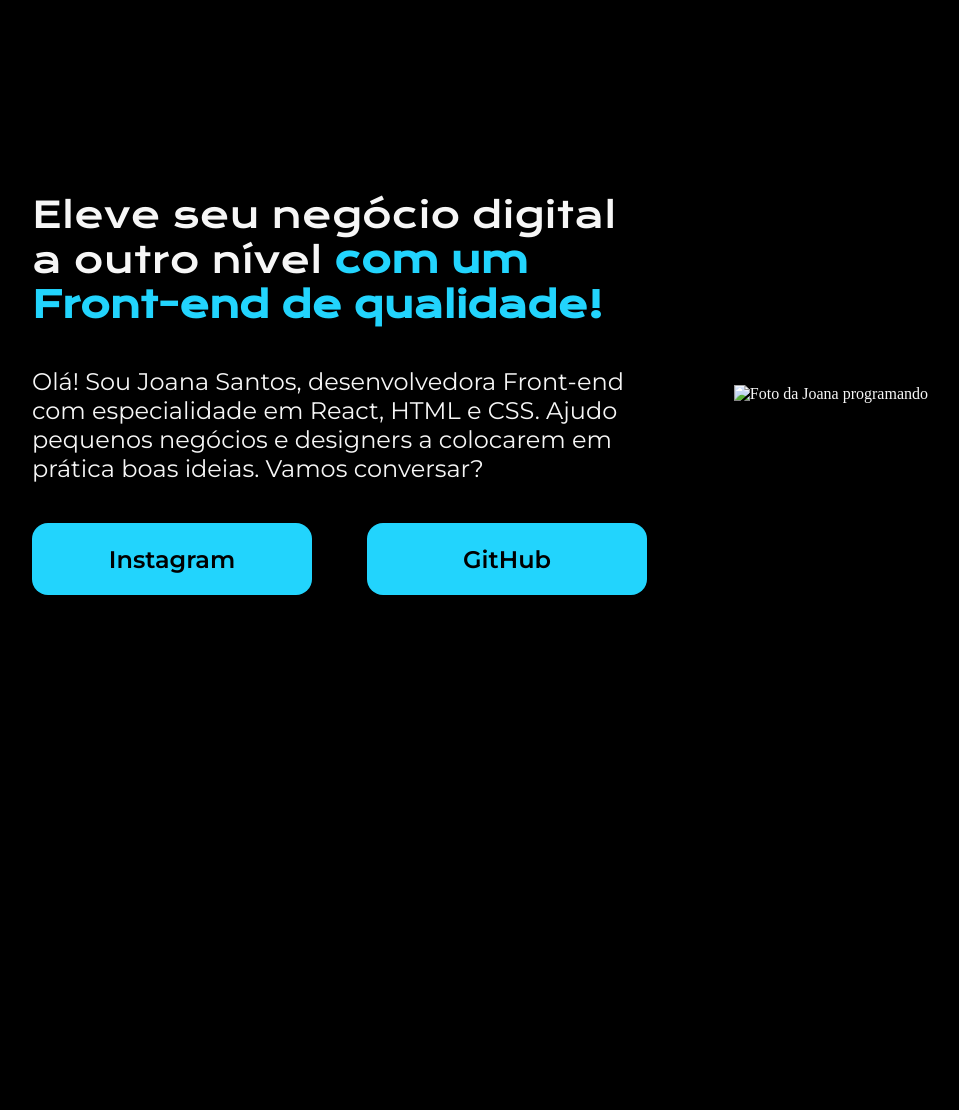
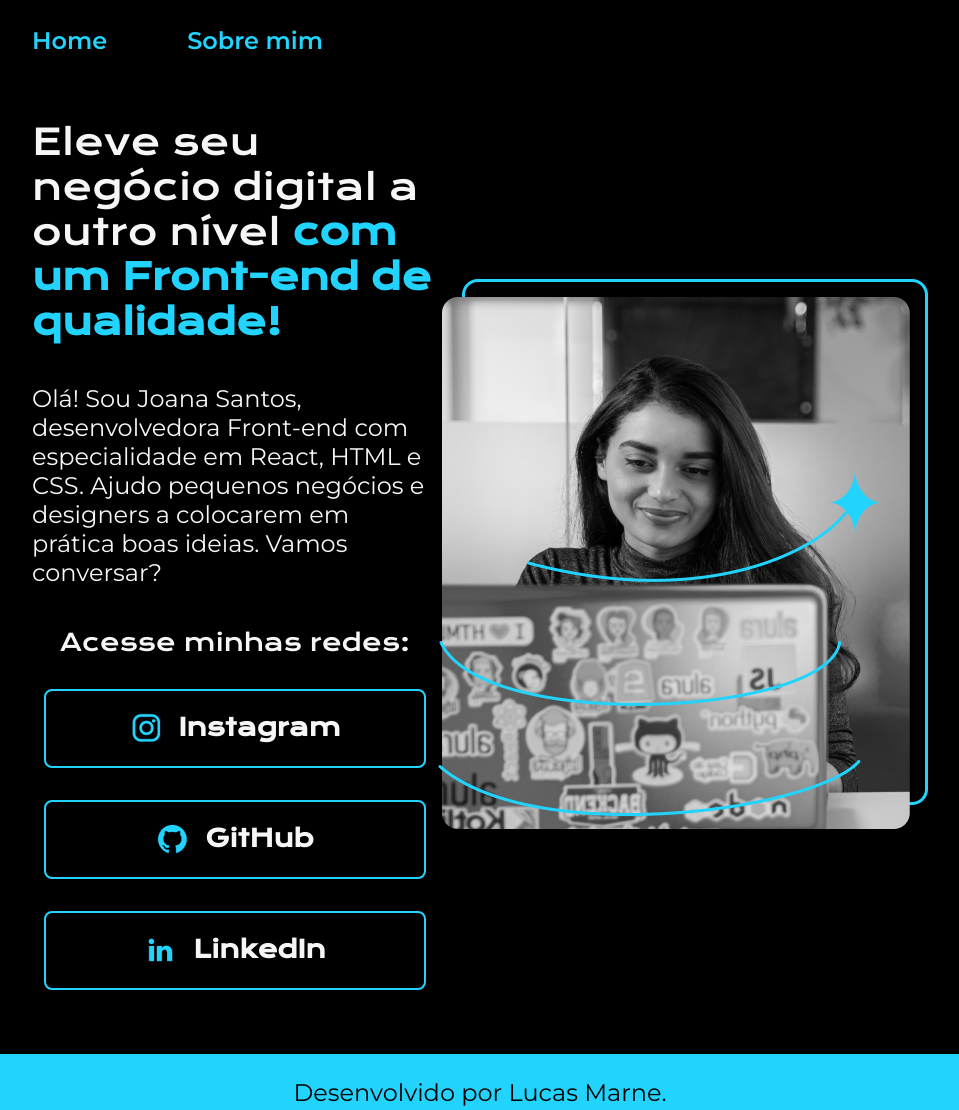
Before and after one commit to lucasmarne/exerc-cio_HTML_CSS, a plain HTML site: page index.html in a window 1280 px wide. Shown: the whole page, without its empty margins (160-1119 px from the left). Before the commit the page ends 992 px from the top, so only its background shows below. Drawn offline with nearby package versions, Linux system fonts and the light colour scheme.

Commit message:
Onepage - v2
Criação da segunda página "Sobre mim".

```diff
--- a/index.html
+++ b/index.html
@@ -4,11 +4,14 @@
     <meta charset="UTF-8">
     <meta name="viewport" content="width=device-width, initial-scale=1.0">
     <title>Portfolio</title>
-    <link rel="stylesheet" href="style.css">
+    <link rel="stylesheet" href="./styles/style.css">
 </head>
 <body>
-    <header>
-
+    <header class="cabecalho">
+        <nav class="cabecalho-menu">
+            <a class="cabecalho-menu-link" href="index.html">Home</a>
+            <a class="cabecalho-menu-link" href="about.html">Sobre mim</a>
+        </nav>
     </header>
 
     <main class="apresentacao">
@@ -16,15 +19,26 @@
             <h1 class="apresentacao-conteudo-titulo">Eleve seu negócio digital a outro nível <strong class="titulo-destaque">com um Front-end de qualidade!</strong></h1>
             <p class="apresentacao-conteudo-texto">Olá! Sou Joana Santos, desenvolvedora Front-end com especialidade em React, HTML e CSS. Ajudo pequenos negócios e designers a colocarem em prática boas ideias. Vamos conversar?</p>
             <div class="apresentacao-links">
-                <a class="apresentacao-links-link" href="https://instagram.com/lucas_marne">Instagram</a>
-                <a class="apresentacao-links-link" href="https://github.com/lucasmarne">GitHub</a>
+                <h2 class="apresentacao-links-subtitulo">Acesse minhas redes:</h2>
+                <a class="apresentacao-links-link" href="https://instagram.com/lucas_marne">
+                    <img src="./assets/instagram.png">
+                    Instagram
+                </a>
+                <a class="apresentacao-links-link" href="https://github.com/lucasmarne">
+                    <img src="./assets/github.png">
+                    GitHub
+                </a>
+                <a class="apresentacao-links-link" href="https://linkedin.com/in/lucasmarne">
+                    <img src="./assets/linkedin.png">
+                    LinkedIn
+                </a>
             </div>
         </section>
-        <img src="Imagem.png" alt="Foto da Joana programando">
+        <img src="./assets/Imagem.png" alt="Foto da Joana programando">
     </main>
 
-    <footer>
-
+    <footer class="rodape">
+        <p>Desenvolvido por Lucas Marne.</p>
     </footer>
 </body>
 </html>
--- /dev/null
+++ b/styles/style.css
@@ -0,0 +1,118 @@
+@import url('https://fonts.googleapis.com/css2?family=Krona+One&display=swap');
+@import url('https://fonts.googleapis.com/css2?family=Montserrat:ital,wght@0,100..900;1,100..900&display=swap');
+
+:root {
+    --cor-primaria: #000000;
+    --cor-secundaria: #f6f6f6;
+    --cor-terciaria: #22D4FD;
+
+    --fonte-principal: "Krona One", sans-serif;
+    --fonte-secundaria: "Montserrat", sans-serif;
+}
+
+*{
+    margin: 0;
+    padding: 0;
+}
+
+body {
+    /* height: 100vh;  vh = viewport height*/
+    box-sizing: border-box;
+    background-color: var(--cor-primaria);
+    color: var(--cor-secundaria);
+}
+
+.cabecalho{
+    padding: 2% 0% 0% 15%;
+}
+
+.cabecalho-menu{
+    display: flex;
+    gap: 80px;
+}
+
+.cabecalho-menu-link{
+    font-size: 24px;
+    font-family: var(--fonte-secundaria);
+    font-weight: 600;
+    color: var(--cor-terciaria);
+    text-decoration: none;
+}
+
+.titulo-destaque {
+    color: var(--cor-terciaria);
+}
+
+.apresentacao{
+    padding: 5% 15%;
+    display: flex;
+    align-items: center;
+    justify-content: space-between;
+}
+
+.apresentacao-conteudo{
+    width: 615px;
+    display: flex;
+    flex-direction: column;
+    gap: 40px;
+}
+
+.apresentacao-conteudo-titulo{
+    font-size: 36px;
+    font-family: var(--fonte-principal);
+    font-weight: 400;
+    font-style: normal;
+}
+
+.apresentacao-conteudo-texto{
+    font-size: 24px;
+    font-family: var(--fonte-secundaria);
+    font-weight: 400;
+}
+
+.apresentacao-links{
+    display: flex;
+    flex-direction: column;
+    justify-content: space-between;
+    align-items: center;
+    gap: 32px;
+}
+
+.apresentacao-links-subtitulo{
+    font-family: var(--fonte-principal);
+    font-weight: 400;
+    font-size: 24px;
+}
+
+.apresentacao-links-link{
+    /* background-color: #22D4FD; */
+    display: flex;
+    justify-content: center;
+    gap: 16px;
+    border: 2px solid var(--cor-terciaria);
+    width: 378px;
+    text-align: center;
+    border-radius: 8px;
+    font-size: 24px;
+    padding: 21.5px 0;
+    text-decoration: none;
+    color: var(--cor-secundaria);
+    font-family: var(--fonte-principal);
+    font-weight: 600;
+}
+
+.apresentacao-links-link:hover{
+    background-color: var(--cor-primaria);
+    border: transparent;
+    color: var(--cor-terciaria);
+}
+
+.rodape {
+    padding: 24px;
+    color: var(--cor-primaria);
+    background-color: var(--cor-terciaria);
+    text-align: center;
+    font-family: var(--fonte-secundaria);
+    font-size: 24px;
+    font-weight: 400;
+}
```
Also changed, not shown: about.html (added, +33 -0 lines), assets/Imagem.png (added), assets/github.png (added), assets/instagram.png (added), assets/linkedin.png (added), assets/print_v1.png (added), assets/twitch.png (added), assets/twitter-novo.png (added), assets/twitter.png (added).
